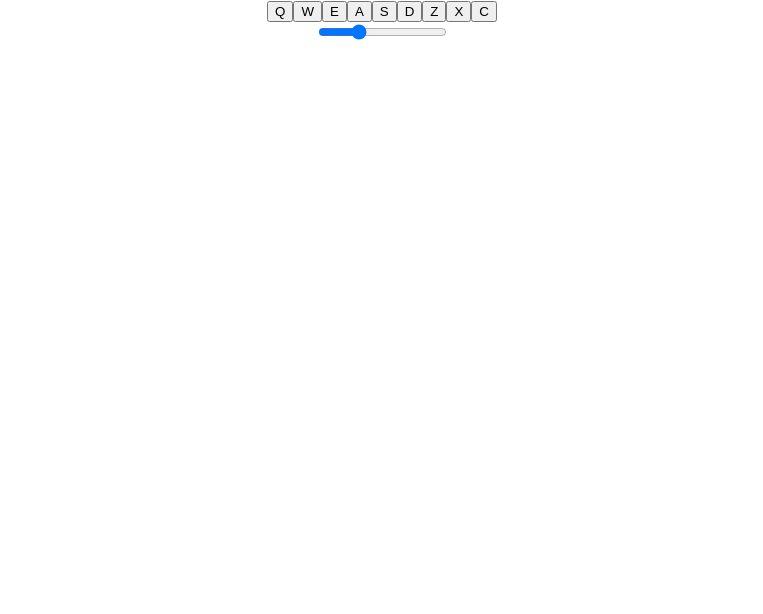
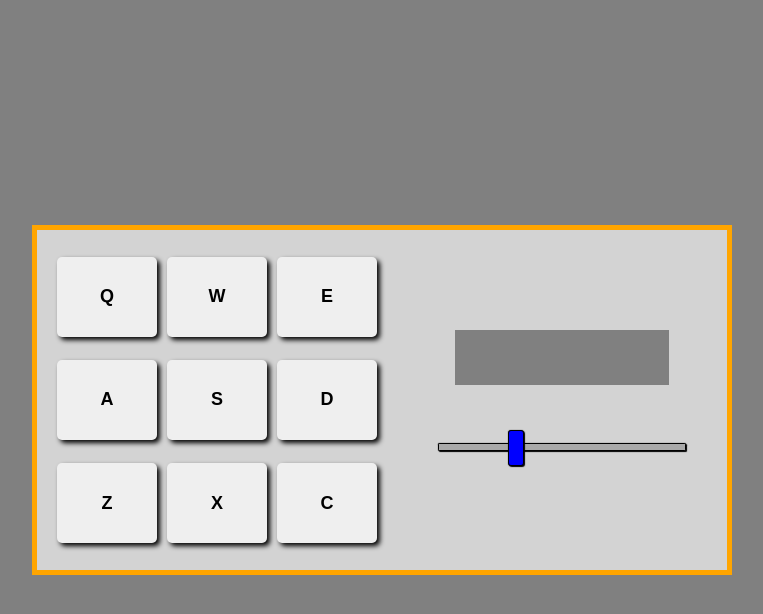
Before and after one commit to evg13ny/react-freecodecamp-drum-machine, a React (Create React App) app: page / in a window 1280 px wide. Shown: the top 614 px of the page, without its empty margins (258-1021 px from the left). Built offline with nearby package versions, Linux system fonts and the light colour scheme.

Commit message:
fixed styles

```diff
--- a/src/App.css
+++ b/src/App.css
@@ -1,7 +1,158 @@
 .App {
+  display: flex;
+  width: 100vw;
+  height: 100vh;
+  background-color: gray;
+}
+
+* {
+  box-sizing: border-box;
+}
+
+.active {
+  background-color: orange;
+}
+
+#drum-machine {
+  border: 5px solid orange;
+  width: 700px;
+  height: 350px;
+  margin: auto;
+  display: flex;
+  background-color: lightgray;
+}
+
+.drumPad {
+  flex: 1;
+  display: grid;
+  grid-template-columns: 1fr 1fr 1fr;
+  padding: 15px;
+}
+
+.drum-pad {
+  width: 100px;
+  height: 80px;
+  display: flex;
+  align-items: center;
+  justify-content: center;
+  margin: auto;
+  border-radius: 5px;
+  border: none;
+  box-shadow: black 3px 3px 5px;
+  font-weight: bold;
+  cursor: pointer;
+  font-size: large;
+}
+
+#display {
+  flex: 1;
   text-align: center;
 }
 
-.test {
-  background-color: yellow;
+.display {
+  background-color: gray;
+  width: 65%;
+  margin: 100px auto 40px;
+  height: 55px;
+  text-align: center;
+  padding-top: 15px;
+  font-weight: bold;
 }
+
+input[type=range] {
+  -webkit-appearance: none;
+  margin: 18px 0;
+  width: 75%;
+}
+
+input[type=range]:focus {
+  outline: none;
+}
+
+input[type=range]::-webkit-slider-runnable-track {
+  width: 75%;
+  height: 8.4px;
+  cursor: pointer;
+  box-shadow: 1px 1px 1px #000000, 0px 0px 1px #0d0d0d;
+  background: darkgray;
+  border-radius: 1.3px;
+  border: 0.2px solid #010101;
+}
+
+input[type=range]::-webkit-slider-thumb {
+  box-shadow: 1px 1px 1px #000000, 0px 0px 1px #0d0d0d;
+  border: 1px solid #000000;
+  height: 36px;
+  width: 16px;
+  border-radius: 3px;
+  background: blue;
+  cursor: pointer;
+  -webkit-appearance: none;
+  margin-top: -14px;
+}
+
+input[type=range]:focus::-webkit-slider-runnable-track {
+  background: #367ebd;
+}
+
+input[type=range]::-moz-range-track {
+  width: 75%;
+  height: 8.4px;
+  cursor: pointer;
+  box-shadow: 1px 1px 1px #000000, 0px 0px 1px #0d0d0d;
+  background: darkgray;
+  border-radius: 1.3px;
+  border: 0.2px solid #010101;
+}
+
+input[type=range]::-moz-range-thumb {
+  box-shadow: 1px 1px 1px #000000, 0px 0px 1px #0d0d0d;
+  border: 1px solid #000000;
+  height: 36px;
+  width: 16px;
+  border-radius: 3px;
+  background: blue;
+  cursor: pointer;
+}
+
+input[type=range]::-ms-track {
+  width: 75%;
+  height: 8.4px;
+  cursor: pointer;
+  background: transparent;
+  border-color: transparent;
+  border-width: 16px 0;
+  color: transparent;
+}
+
+input[type=range]::-ms-fill-lower {
+  background: #2a6495;
+  border: 0.2px solid #010101;
+  border-radius: 2.6px;
+  box-shadow: 1px 1px 1px #000000, 0px 0px 1px #0d0d0d;
+}
+
+input[type=range]::-ms-fill-upper {
+  background: darkgray;
+  border: 0.2px solid #010101;
+  border-radius: 2.6px;
+  box-shadow: 1px 1px 1px #000000, 0px 0px 1px #0d0d0d;
+}
+
+input[type=range]::-ms-thumb {
+  box-shadow: 1px 1px 1px #000000, 0px 0px 1px #0d0d0d;
+  border: 1px solid #000000;
+  height: 36px;
+  width: 16px;
+  border-radius: 3px;
+  background: blue;
+  cursor: pointer;
+}
+
+input[type=range]:focus::-ms-fill-lower {
+  background: darkgray;
+}
+
+input[type=range]:focus::-ms-fill-upper {
+  background: #367ebd;
+}
--- a/src/App.js
+++ b/src/App.js
@@ -1,78 +1,78 @@
 import { useEffect, useState } from 'react';
 import './App.css';
 
-const audioClips = [
+const clips = [
   {
     keyCode: 81,
-    keyTrigger: 'Q',
-    id: 'Heater 1',
-    url: 'https://s3.amazonaws.com/freecodecamp/drums/Heater-1.mp3'
+    keyText: 'Q',
+    clipDesc: 'Heater 1',
+    clipURL: 'https://s3.amazonaws.com/freecodecamp/drums/Heater-1.mp3'
   },
   {
     keyCode: 87,
-    keyTrigger: 'W',
-    id: 'Heater 2',
-    url: 'https://s3.amazonaws.com/freecodecamp/drums/Heater-2.mp3'
+    keyText: 'W',
+    clipDesc: 'Heater 2',
+    clipURL: 'https://s3.amazonaws.com/freecodecamp/drums/Heater-2.mp3'
   },
   {
     keyCode: 69,
-    keyTrigger: 'E',
-    id: 'Heater 3',
-    url: 'https://s3.amazonaws.com/freecodecamp/drums/Heater-3.mp3'
+    keyText: 'E',
+    clipDesc: 'Heater 3',
+    clipURL: 'https://s3.amazonaws.com/freecodecamp/drums/Heater-3.mp3'
   },
   {
     keyCode: 65,
-    keyTrigger: 'A',
-    id: 'Heater 4',
-    url: 'https://s3.amazonaws.com/freecodecamp/drums/Heater-4_1.mp3'
+    keyText: 'A',
+    clipDesc: 'Heater 4',
+    clipURL: 'https://s3.amazonaws.com/freecodecamp/drums/Heater-4_1.mp3'
   },
   {
     keyCode: 83,
-    keyTrigger: 'S',
-    id: 'Clap',
-    url: 'https://s3.amazonaws.com/freecodecamp/drums/Heater-6.mp3'
+    keyText: 'S',
+    clipDesc: 'Clap',
+    clipURL: 'https://s3.amazonaws.com/freecodecamp/drums/Heater-6.mp3'
   },
   {
     keyCode: 68,
-    keyTrigger: 'D',
-    id: 'Open-HH',
-    url: 'https://s3.amazonaws.com/freecodecamp/drums/Dsc_Oh.mp3'
+    keyText: 'D',
+    clipDesc: 'Open-HH',
+    clipURL: 'https://s3.amazonaws.com/freecodecamp/drums/Dsc_Oh.mp3'
   },
   {
     keyCode: 90,
-    keyTrigger: 'Z',
-    id: "Kick-n'-Hat",
-    url: 'https://s3.amazonaws.com/freecodecamp/drums/Kick_n_Hat.mp3'
+    keyText: 'Z',
+    clipDesc: "Kick-n'-Hat",
+    clipURL: 'https://s3.amazonaws.com/freecodecamp/drums/Kick_n_Hat.mp3'
   },
   {
     keyCode: 88,
-    keyTrigger: 'X',
-    id: 'Kick',
-    url: 'https://s3.amazonaws.com/freecodecamp/drums/RP4_KICK_1.mp3'
+    keyText: 'X',
+    clipDesc: 'Kick',
+    clipURL: 'https://s3.amazonaws.com/freecodecamp/drums/RP4_KICK_1.mp3'
   },
   {
     keyCode: 67,
-    keyTrigger: 'C',
-    id: 'Closed-HH',
-    url: 'https://s3.amazonaws.com/freecodecamp/drums/Cev_H2.mp3'
+    keyText: 'C',
+    clipDesc: 'Closed-HH',
+    clipURL: 'https://s3.amazonaws.com/freecodecamp/drums/Cev_H2.mp3'
   }
 ];
 
-function Pad({ clip, volume, setRecording }) {
-  const [active, setActive] = useState(false);
+function Pad({ clip, volume, setClipName }) {
+  const [activeKey, setActiveKey] = useState(false);
 
   const playSound = () => {
-    const audioTag = document.getElementById(clip.keyTrigger);
-    audioTag.volume = volume;
-    audioTag.currentTime = 0;
+    const sound = document.getElementById(clip.keyText);
+    sound.volume = volume;
+    sound.currentTime = 0;
 
-    var playPromise = audioTag.play();
+    const playPromise = sound.play();
     if (playPromise !== undefined) playPromise.catch(function () { });
 
-    setRecording(clip.id);
+    setClipName(clip.clipDesc);
 
-    setActive(true);
-    setTimeout(() => setActive(false), 200);
+    setActiveKey(true);
+    setTimeout(() => setActiveKey(false), 200);
   }
 
   const handleKeyPress = (e) => {
@@ -90,30 +90,30 @@ function Pad({ clip, volume, setRecording }) {
   }, []);
 
   return (
-    <button onClick={playSound} className={`drum-pad ${active && 'test'}`} id={clip.id}>
-      <audio className='clip' id={clip.keyTrigger} src={clip.url} />
-      {clip.keyTrigger}
+    <button onClick={playSound} className={`drum-pad ${activeKey && 'active'}`} id={clip.clipDesc}>
+      <audio className='clip' id={clip.keyText} src={clip.clipURL} />
+      {clip.keyText}
     </button>
   );
 }
 
 function App() {
   const [volume, setVolume] = useState(0.3);
-  const [recording, setRecording] = useState('');
+  const [clipName, setClipName] = useState('');
 
   return (
     <div className="App">
       <div id='drum-machine'>
-        <div className='pad'>
-          {audioClips.map((clip) => (
-            <Pad key={clip.id} clip={clip} volume={volume} setRecording={setRecording} />
+        <div className='drumPad'>
+          {clips.map((clip) => (
+            <Pad key={clip.keyText} clip={clip} volume={volume} setClipName={setClipName} />
           ))}
         </div>
 
         <div id='display'>
-          <input type='range' step='0.01' value={volume} max='1' min='0' onChange={(e) => setVolume(e.target.value)} />
+          <div className='display'>{clipName}</div>
 
-          <div>{recording}</div>
+          <input type='range' className='volume' step='0.01' value={volume} max='1' min='0' onChange={(e) => setVolume(e.target.value)} />
         </div>
       </div>
     </div>
```
